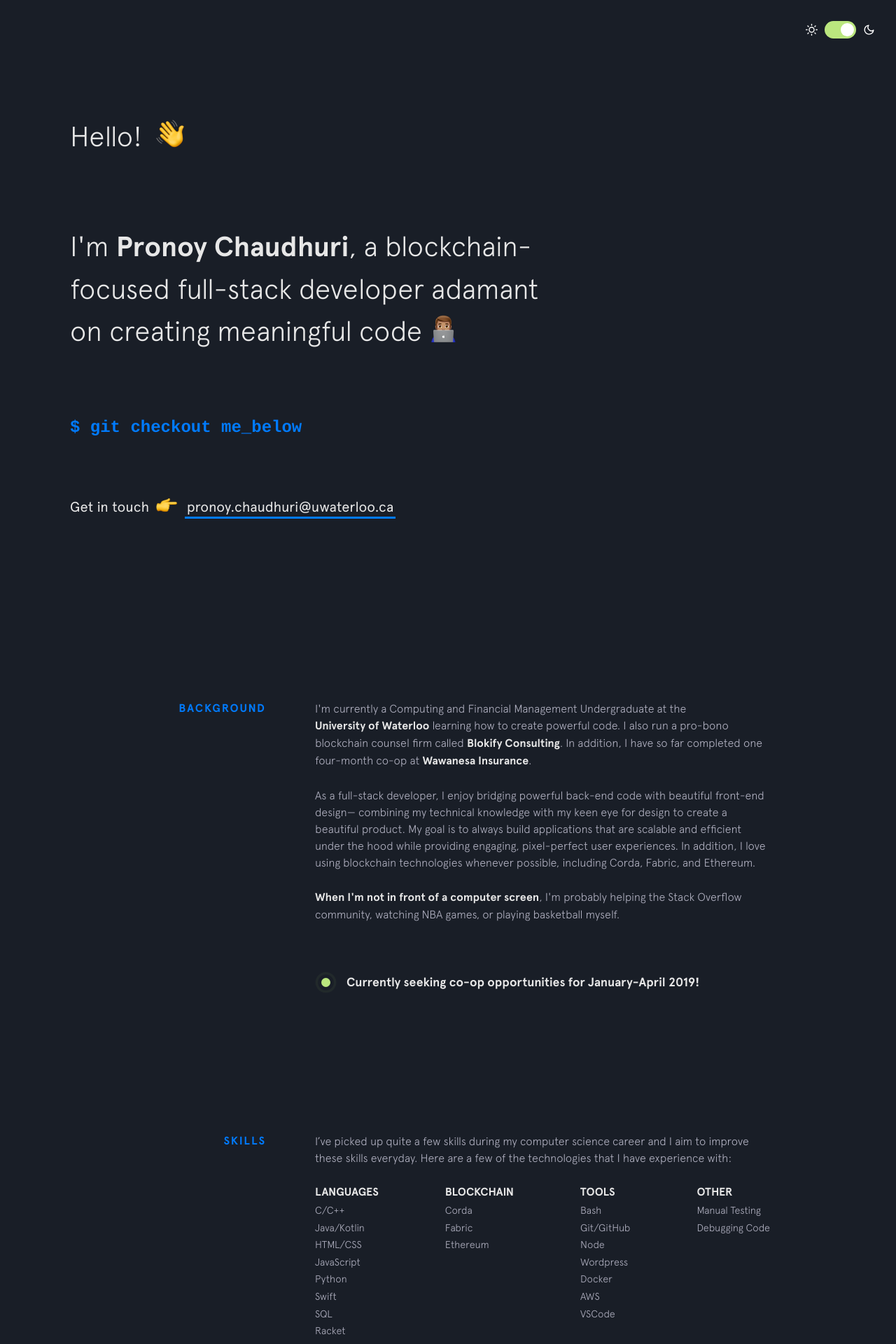
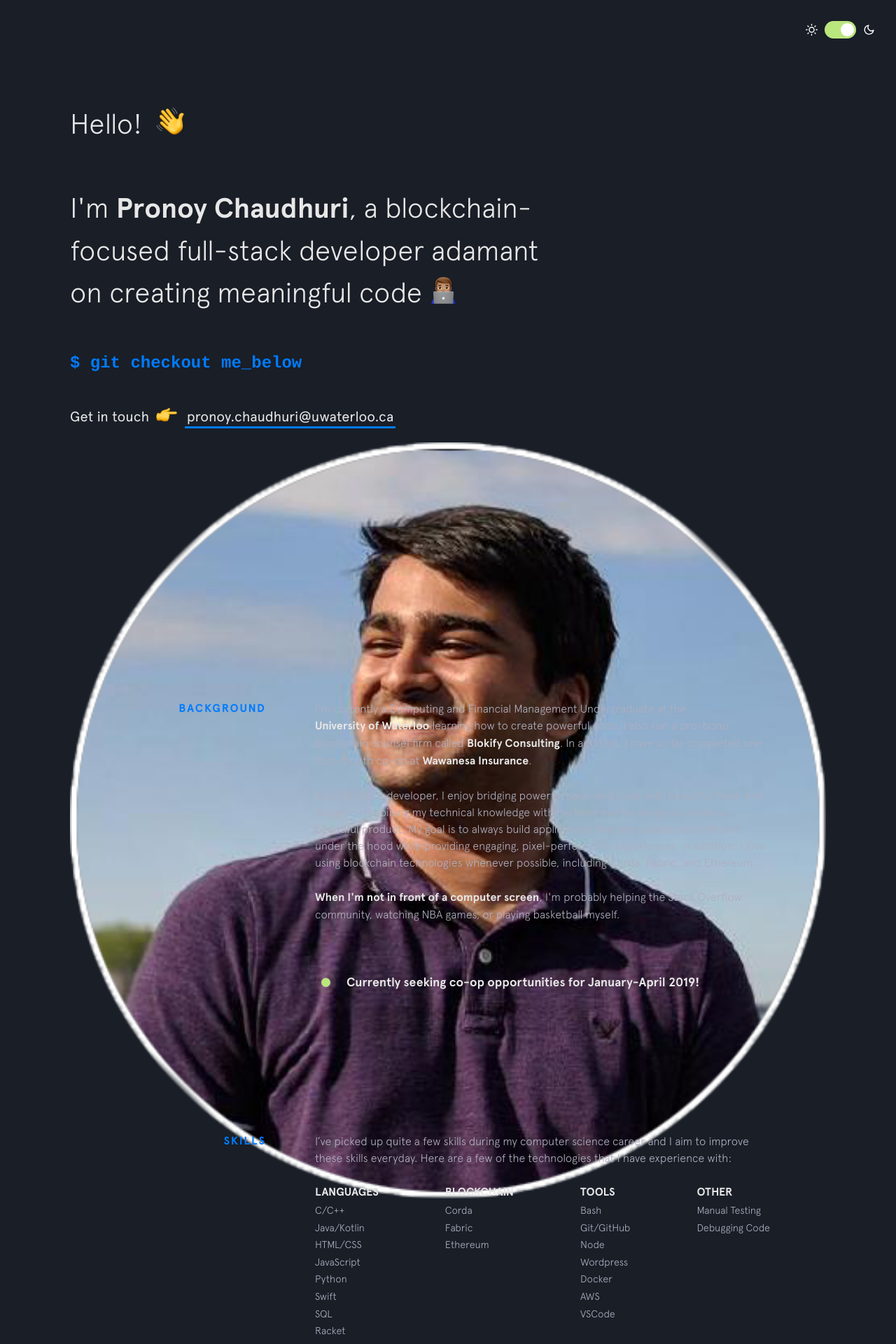
Before and after one commit to PronoyC/pronoyc.github.io, a Jekyll site: the page built from index.html, in a window 1280 px wide. Shown: the top 1920 px of the page at 70% size. Built offline with Jekyll 4.4.1, drawn with Linux system fonts in a browser that asks for light colours; nearby versions of some CDN libraries.

Commit message:
Update intro.html

```diff
--- a/_includes/intro.html
+++ b/_includes/intro.html
@@ -16,4 +16,6 @@
       <a href="mailto:pronoy.chaudhuri@uwaterloo.ca" target="_blank" class="highlight-link">pronoy.chaudhuri@uwaterloo.ca</a>
     </span>
   </h3>
+
+  <img src="img/headshot.png" alt=""></img>
 </header>
```
